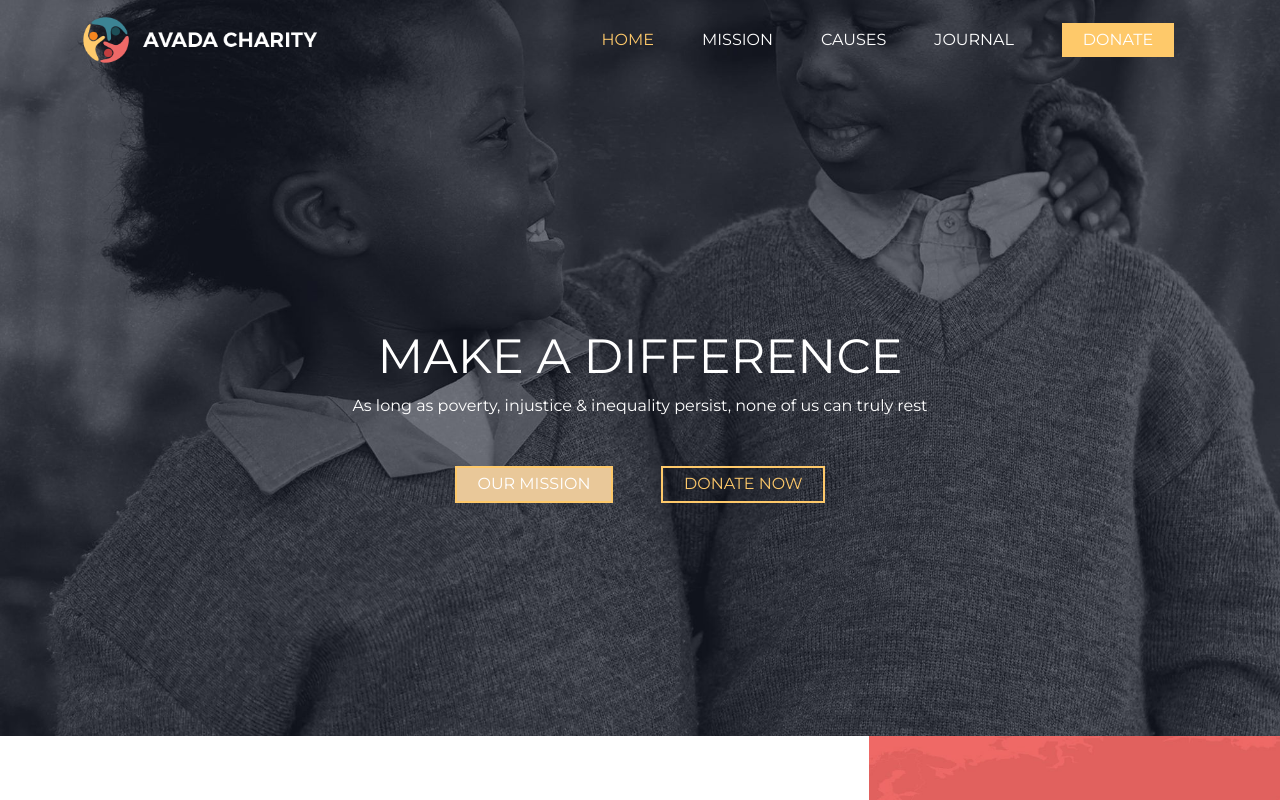
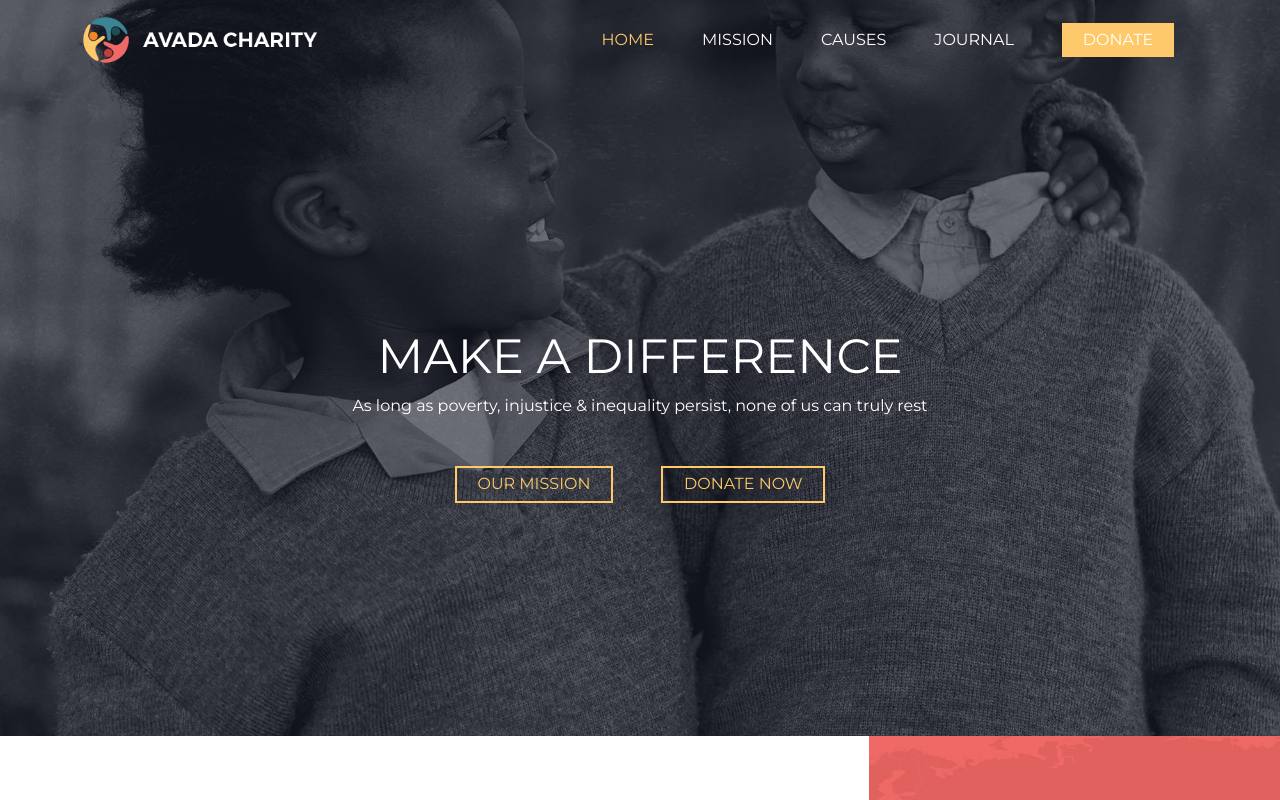
Before and after one commit to AlexBosio95/proj-html-vuejs, a Vue app: page / in a window 1280 px wide. In both pictures the pointer is over the button 533 px from the left and 484 px from the top of the page. Shown: the top 800 px of the page. Built offline with nearby package versions, Linux system fonts and the light colour scheme; no server answers.

Commit message:
feat: button hover

```diff
--- a/src/components/Main/SectionLastArticles/MiniCards.vue
+++ b/src/components/Main/SectionLastArticles/MiniCards.vue
@@ -83,6 +83,7 @@ export default {
         .description{
             width: 70%;
             padding-left: 1rem;
+            overflow: hidden;
 
                 a{
                 color: $goldenrod;
--- a/src/components/Main/SectionRecentCauses/RecentCauses.vue
+++ b/src/components/Main/SectionRecentCauses/RecentCauses.vue
@@ -13,11 +13,9 @@
                     :pathImg = 'image.pathImg'
                     :alt = 'image.alt'
                     />
-
                 </div>
-
         </div>
-                <button>VIEW ALL OUR CAUSES</button>
+        <button>VIEW ALL OUR CAUSES</button>
 
     </div>
 
@@ -59,7 +57,6 @@ export default {
                     alt: 'charity-vaccines'
                 },
             ]
-
         }
     }
 
@@ -83,6 +80,7 @@ export default {
         padding: 3rem 0rem;
         background-color: $Burnt-sienna;
         color: $white;
+        text-transform: uppercase;
     }
 
 </style>
--- a/src/components/common/ButtonBord.vue
+++ b/src/components/common/ButtonBord.vue
@@ -28,8 +28,7 @@ export default {
         margin: 0 1.5rem;
 
         &:hover{
-            background-color: $putty;
-            color: $white;
+            color: $goldenrod;
             border: 2px solid $goldenrod;
         }
     }
@@ -38,6 +37,10 @@ export default {
             color: $goldenrod;
             border: 2px solid $goldenrod;
 
+            &:hover{
+            color: $white;
+            border: 2px solid $white;
+        }
         }
 
 </style>
```
Also changed, not shown: src/components/Header.vue (+4 -4 lines), src/components/Main.vue (indentation only), src/components/common/ButtonGold.vue (line endings or trailing spaces).
